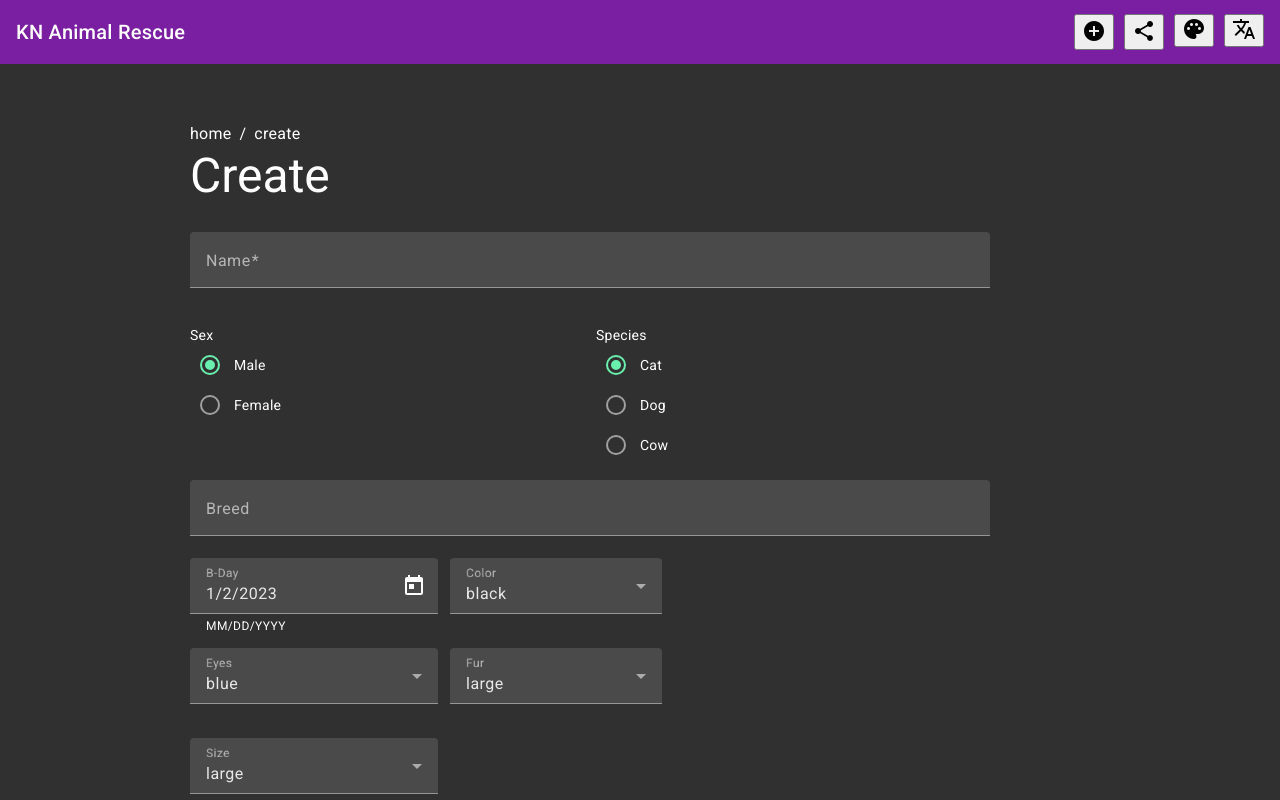
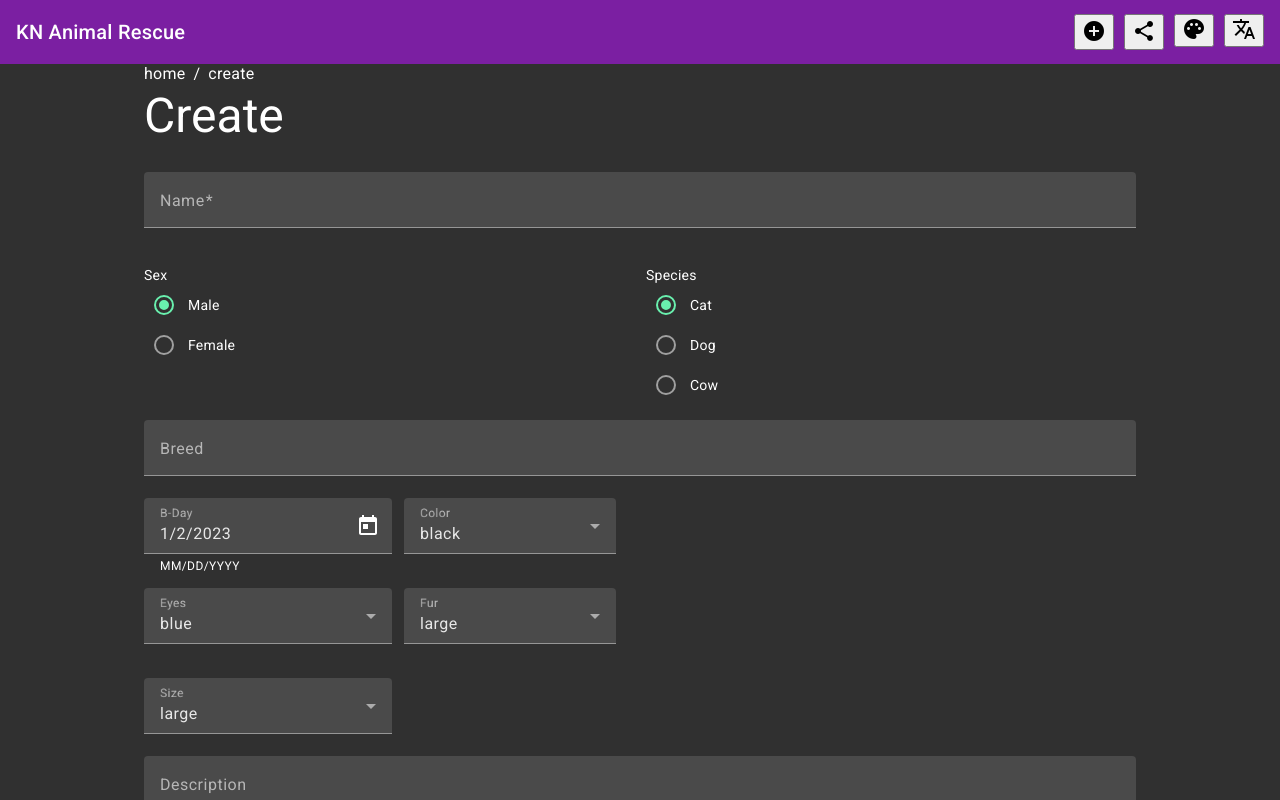
Before and after one commit to kode-neko/animal-rescue-angular, an Angular app: page /create in a window 1280 px wide. Shown: the top 800 px of the page. Built offline with nearby package versions, Linux system fonts and the light colour scheme.

Commit message:
[dev] solve main content size

```diff
--- a/src/app/core/components/main-bar/main-bar.component.html
+++ b/src/app/core/components/main-bar/main-bar.component.html
@@ -11,10 +11,15 @@
           <mat-icon>menu</mat-icon>
         </button>
       </ng-container>
-      <a class="title" [routerLink]="['/']" >KN Animal Rescue</a>
+      <a class="title" [routerLink]="['/']">KN Animal Rescue</a>
     </div>
     <div *ngIf="isSM" class="right">
-      <button mat-icon-button class="icon-toolbar" (click)="handleCreateBtn()" aria-label="Button create">
+      <button
+        mat-icon-button
+        class="icon-toolbar"
+        (click)="handleCreateBtn()"
+        aria-label="Button create"
+      >
         <mat-icon>add_circle</mat-icon>
       </button>
       <button
@@ -36,7 +41,9 @@
 <mat-drawer-container class="drawer-cont" [hasBackdrop]="false">
   <mat-drawer class="drawer-menu" mode="over" [opened]="isOpenedDrawer">
     <mat-selection-list [multiple]="false">
-      <mat-list-option (click)="handleCreateBtn()">{{'pages.create' | i18kn}}</mat-list-option>
+      <mat-list-option (click)="handleCreateBtn()">{{
+        "pages.create" | i18kn
+      }}</mat-list-option>
       <app-switch-theme></app-switch-theme>
       <app-switch-lang></app-switch-lang>
       <mat-divider></mat-divider>
@@ -45,10 +52,10 @@
     </mat-selection-list>
   </mat-drawer>
   <mat-drawer-content class="drawer-content">
+    <!--<div *ngIf="isLoading$ | async" class="blackOverlay">
+        <mat-spinner diameter="64"></mat-spinner>
+      </div>-->
     <div class="main">
-      <div *ngIf="isLoading$ | async" class="blackOverlay">
-        <mat-spinner diameter="64"></mat-spinner>
-      </div>
       <ng-content select="[main]"></ng-content>
     </div>
     <div class="footer">
--- a/src/app/core/components/main-bar/main-bar.component.scss
+++ b/src/app/core/components/main-bar/main-bar.component.scss
@@ -21,21 +21,14 @@
 }
 
 .drawer-cont {
-  width: 100%;
-  height: calc(100% - 64px);
-
-  .drawer-menu {
-    width: 160px;
-  }
-
   .drawer-content {
+    min-height: 100vh;
     display: flex;
     flex-direction: column;
-    height: 100%;
+    max-width: 992px;
+    margin: 0 auto;
 
     .main {
-      flex-grow: 1;
-      margin-top: 60px;
     }
 
     .footer {
--- a/src/app/core/pages/frame/frame.component.css
+++ b/src/app/core/pages/frame/frame.component.css
@@ -1,5 +1,2 @@
 .cont {
-  max-width: 900px;
-  display: flex;
-  margin: 0 auto;
 }
--- a/src/app/core/pages/frame/frame.component.html
+++ b/src/app/core/pages/frame/frame.component.html
@@ -1,4 +1,6 @@
 <app-main-bar>
-  <ng-container main><div class="cont"><router-outlet></router-outlet></div></ng-container>
+  <ng-container main>
+    <div class="cont"><router-outlet></router-outlet></div>
+  </ng-container>
   <ng-container footer><app-footer></app-footer></ng-container>
 </app-main-bar>
```
Also changed, not shown: docker-compose.yml (deleted, +0 -13 lines), 1 other file (tests, documents, lock files or other folders).
